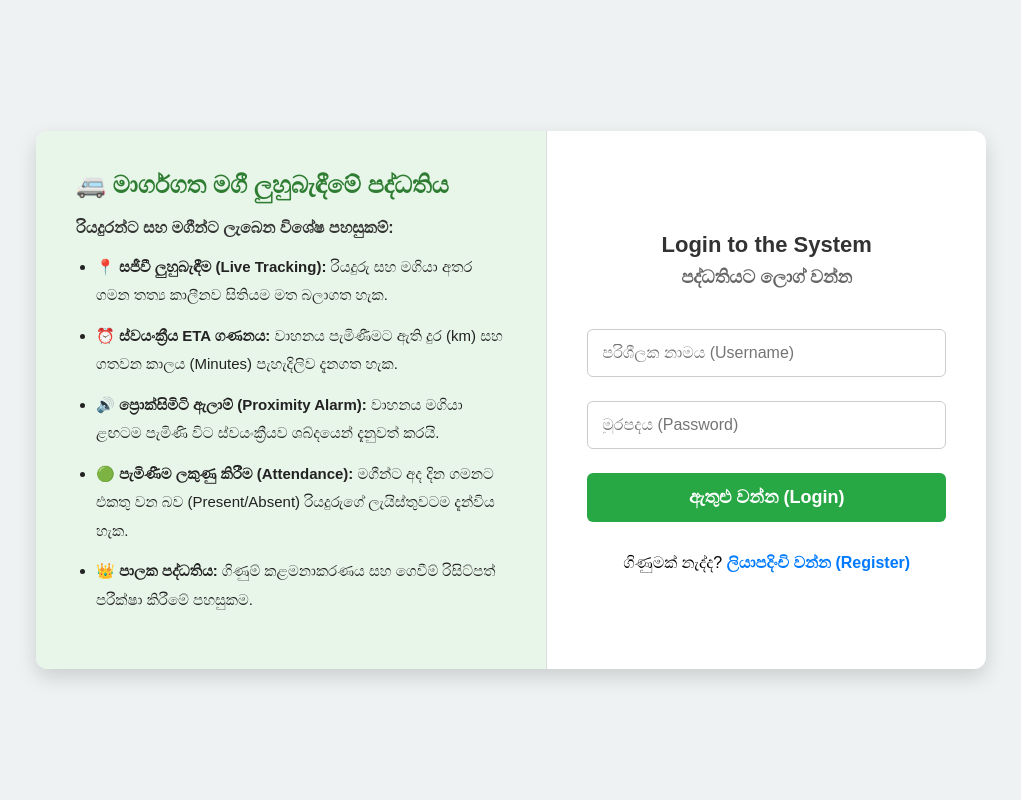
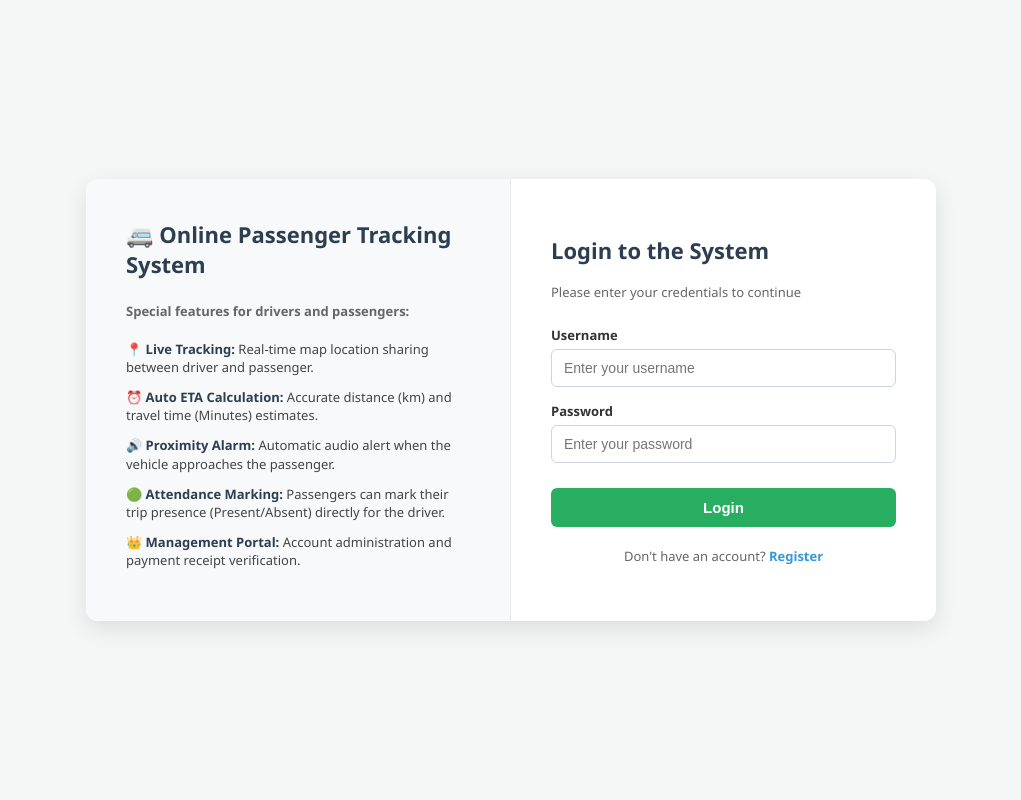
Before and after one commit to Janaka1987-hash/vehicle-tracker, a Flask app: page /login in a window 1280 px wide. Shown: the whole page, without its empty margins (129-1150 px from the left). Run offline with Flask 3, Linux system fonts and the light colour scheme.

Commit message:
Update login.html

```diff
--- a/templates/login.html
+++ b/templates/login.html
@@ -1,75 +1,76 @@
 <!DOCTYPE html>
-<html lang="si">
+<html lang="en">
 <head>
-    <link rel="manifest" href="{{ url_for('static', filename='manifest.json') }}">
-<link rel="icon" type="image/png" href="{{ url_for('static', filename='icon.png') }}">
-<link rel="apple-touch-icon" href="{{ url_for('static', filename='icon.png') }}">
     <meta charset="UTF-8">
     <meta name="viewport" content="width=device-width, initial-scale=1.0">
-    <title>ඇතුළු වීම - Live Vehicle Tracking System</title>
+    <title>Login - RideSync</title>
     <style>
-        body { font-family: Arial, sans-serif; background: #eef2f3; display: flex; justify-content: center; align-items: center; min-height: 100vh; margin: 0; }
-        .main-container { display: flex; background: white; border-radius: 12px; box-shadow: 0 8px 20px rgba(0,0,0,0.15); width: 950px; max-width: 95%; overflow: hidden; flex-wrap: wrap; }
+        * { box-sizing: border-box; }
+        body { font-family: 'Segoe UI', Tahoma, Geneva, Verdana, sans-serif; background: #f4f7f6; margin: 0; padding: 0; display: flex; justify-content: center; align-items: center; height: 100vh; }
+        .login-container { display: flex; background: white; width: 850px; max-width: 95%; border-radius: 12px; box-shadow: 0 8px 24px rgba(0,0,0,0.1); overflow: hidden; }
 
-        /* වම්පස විශේෂාංග විස්තරය */
-        .info-panel { flex: 1.2; background: #e8f5e9; padding: 40px; text-align: left; min-width: 320px; border-right: 1px solid #ddd; }
-        .info-panel h2 { color: #2e7d32; margin-top: 0; font-size: 24px; }
-        .info-panel p { font-size: 16px; color: #333; font-weight: bold; }
-        .info-panel ul { padding-left: 20px; line-height: 1.9; color: #222; font-size: 15px; }
-        .info-panel li { margin-bottom: 12px; }
+        .left-panel { background: #f8f9fa; padding: 40px; width: 50%; border-right: 1px solid #eaeaea; display: flex; flex-direction: column; justify-content: center; }
+        .left-panel h2 { color: #2c3e50; margin-top: 0; font-size: 22px; margin-bottom: 10px; }
+        .left-panel p { color: #666; font-size: 13px; margin-bottom: 20px; }
+        .feature-list { list-style: none; padding: 0; margin: 0; }
+        .feature-list li { font-size: 13px; color: #444; margin-bottom: 12px; line-height: 1.4; }
+        .feature-list strong { color: #2c3e50; }
 
-        /* දකුණුපස ලොගින් කාඩ් එක */
-        .login-card { flex: 1; padding: 40px; display: flex; flex-direction: column; justify-content: center; min-width: 280px; text-align: center; }
-        .login-card h2 { color: #333; font-size: 22px; margin-bottom: 25px; line-height: 1.4; }
-        input, button { width: 100%; padding: 14px; margin: 12px 0; border: 1px solid #ccc; border-radius: 6px; box-sizing: border-box; font-size: 16px; }
-        button { background: #28a745; color: white; border: none; font-weight: bold; cursor: pointer; font-size: 18px; }
-        button:hover { background: #218838; }
-        p.reg-text { font-size: 16px; margin-top: 20px; }
-        a { color: #007bff; text-decoration: none; font-weight: bold; }
-        a:hover { text-decoration: underline; }
+        .right-panel { padding: 40px; width: 50%; display: flex; flex-direction: column; justify-content: center; }
+        .right-panel h2 { color: #2c3e50; margin-top: 0; font-size: 22px; margin-bottom: 5px; }
+        .right-panel p { color: #666; font-size: 13px; margin-bottom: 25px; }
+
+        .form-group { margin-bottom: 15px; text-align: left; }
+        .form-group label { display: block; font-size: 13px; font-weight: 600; color: #333; margin-bottom: 5px; }
+        .form-control { width: 100%; padding: 10px 12px; border: 1px solid #cbd5e1; border-radius: 6px; font-size: 14px; }
+        .form-control:focus { outline: none; border-color: #3498db; box-shadow: 0 0 0 3px rgba(52, 152, 219, 0.15); }
+
+        .btn-submit { background: #27ae60; color: white; border: none; width: 100%; padding: 11px; border-radius: 6px; font-size: 15px; font-weight: bold; cursor: pointer; transition: 0.2s; margin-top: 10px; }
+        .btn-submit:hover { background: #219653; }
+
+        .register-link { text-align: center; margin-top: 20px; font-size: 13px; color: #666; }
+        .register-link a { color: #3498db; text-decoration: none; font-weight: 600; }
+        .register-link a:hover { text-decoration: underline; }
     </style>
 </head>
 <body>
-    <div class="main-container">
-        <!-- විශේෂාංග විස්තර පුවරුව -->
-        <div class="info-panel">
-            <h2>🚐 මාර්ගගත මගී ලුහුබැඳීමේ පද්ධතිය</h2>
-            <p>රියදුරන්ට සහ මගීන්ට ලැබෙන විශේෂ පහසුකම්:</p>
-            <ul>
-                <li>📍 <b>සජීවී ලුහුබැඳීම (Live Tracking):</b> රියදුරු සහ මගියා අතර ගමන තත්‍ය කාලීනව සිතියම මත බලාගත හැක.</li>
-                <li>⏰ <b>ස්වයංක්‍රීය ETA ගණනය:</b> වාහනය පැමිණීමට ඇති දුර (km) සහ ගතවන කාලය (Minutes) පැහැදිලිව දැනගත හැක.</li>
-                <li>🔊 <b>ප්‍රොක්සිමිටි ඇලාම් (Proximity Alarm):</b> වාහනය මගියා ළඟටම පැමිණි විට ස්වයංක්‍රීයව ශබ්දයෙන් දැනුවත් කරයි.</li>
-                <li>🟢 <b>පැමිණීම ලකුණු කිරීම (Attendance):</b> මගීන්ට අද දින ගමනට එකතු වන බව (Present/Absent) රියදුරුගේ ලැයිස්තුවටම දැන්විය හැක.</li>
-                <li>👑 <b>පාලක පද්ධතිය:</b> ගිණුම් කළමනාකරණය සහ ගෙවීම් රිසිට්පත් පරීක්ෂා කිරීමේ පහසුකම.</li>
+    <div class="login-container">
+        <!-- Left Panel: System Features (English) -->
+        <div class="left-panel">
+            <h2>🚐 Online Passenger Tracking System</h2>
+            <p><strong>Special features for drivers and passengers:</strong></p>
+            <ul class="feature-list">
+                <li>📍 <strong>Live Tracking:</strong> Real-time map location sharing between driver and passenger.</li>
+                <li>⏰ <strong>Auto ETA Calculation:</strong> Accurate distance (km) and travel time (Minutes) estimates.</li>
+                <li>🔊 <strong>Proximity Alarm:</strong> Automatic audio alert when the vehicle approaches the passenger.</li>
+                <li>🟢 <strong>Attendance Marking:</strong> Passengers can mark their trip presence (Present/Absent) directly for the driver.</li>
+                <li>👑 <strong>Management Portal:</strong> Account administration and payment receipt verification.</li>
             </ul>
         </div>
 
-        <!-- ලොගින් වන කොටස -->
-        <div class="login-card">
-            <h2>Login to the System<br><span style="font-size: 18px; color: #666;">පද්ධතියට ලොග් වන්න</span></h2>
+        <!-- Right Panel: Login Form -->
+        <div class="right-panel">
+            <h2>Login to the System</h2>
+            <p>Please enter your credentials to continue</p>
+
             <form action="/login" method="POST">
-                <input type="text" name="username" placeholder="පරිශීලක නාමය (Username)" required>
-                <input type="password" name="password" placeholder="මුරපදය (Password)" required>
-                <button type="submit">ඇතුළු වන්න (Login)</button>
+                <div class="form-group">
+                    <label>Username</label>
+                    <input type="text" name="username" class="form-control" required placeholder="Enter your username">
+                </div>
+
+                <div class="form-group">
+                    <label>Password</label>
+                    <input type="password" name="password" class="form-control" required placeholder="Enter your password">
+                </div>
+
+                <button type="submit" class="btn-submit">Login</button>
             </form>
-            <p class="reg-text">ගිණුමක් නැද්ද? <a href="/register">ලියාපදිංචි වන්න (Register)</a></p>
+
+            <div class="register-link">
+                Don't have an account? <a href="https://web-production-d650f3a7.up.railway.app/register">Register</a>
+            </div>
         </div>
     </div>
-    <script>
-    // පිටුව ලෝඩ් වන විට කලින් ලොග් වී ඇද්දැයි පරීක්ෂා කිරීම
-    window.onload = function() {
-        let savedUser = localStorage.getItem('ridesync_user');
-        let savedRole = localStorage.getItem('ridesync_role');
-        if (savedUser && savedRole) {
-            if (savedRole === 'driver') {
-                window.location.href = '/driver_map';
-            } else if (savedRole === 'passenger') {
-                window.location.href = '/passenger_map';
-            } else if (savedRole === 'owner') {
-                window.location.href = '/owner_dashboard';
-            }
-        }
-    };
-</script>
 </body>
 </html>
```
